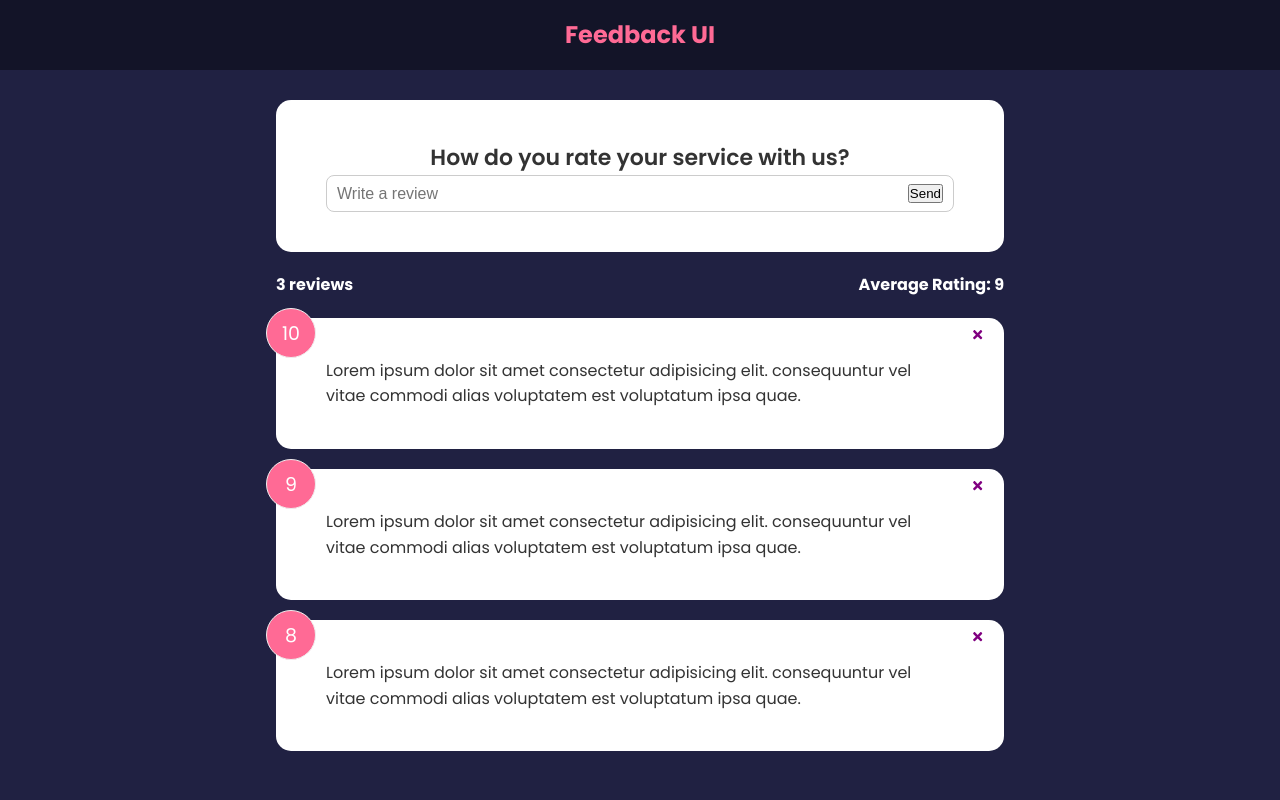
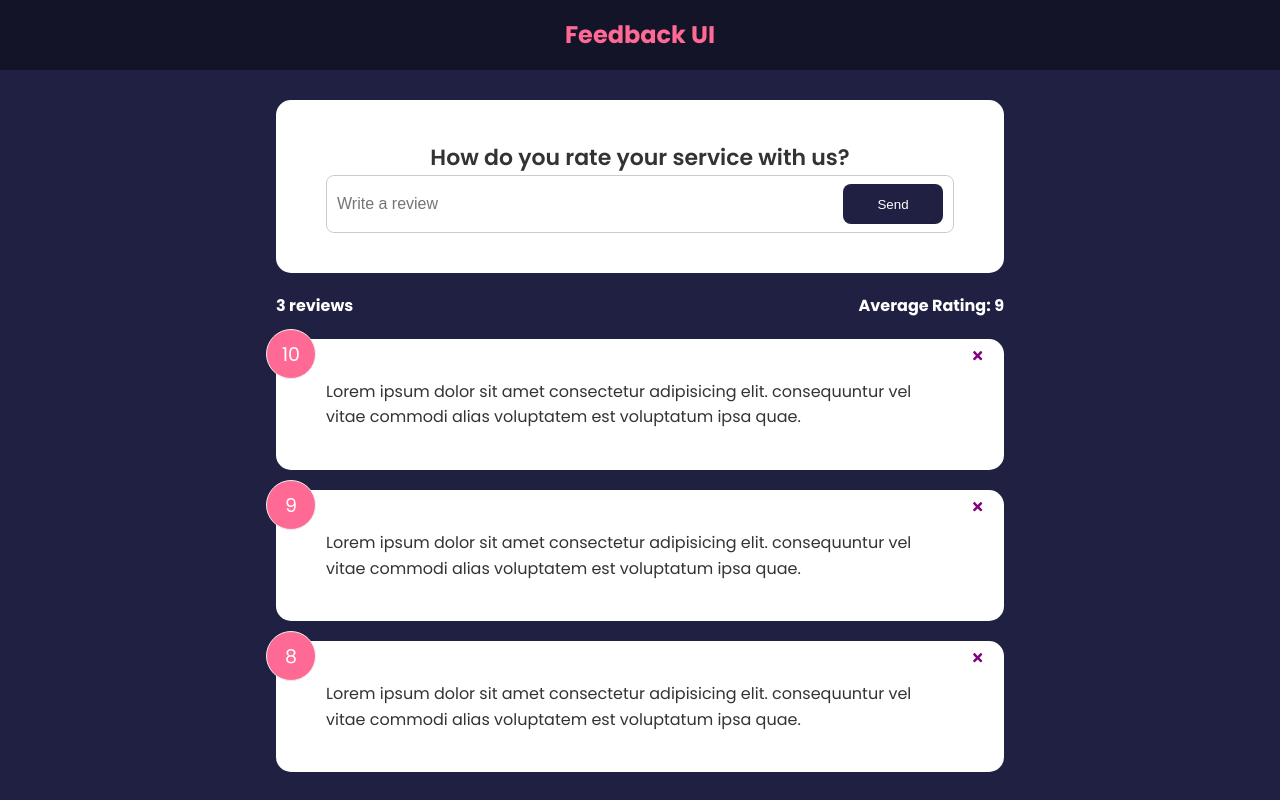
Before and after one commit to bourpie/feedback-app, a React (Vite) app: page / in a window 1280 px wide. Built offline with nearby package versions, Linux system fonts and the light colour scheme.

Commit message:
Custom button component

```diff
--- a/package.json
+++ b/package.json
@@ -9,6 +9,7 @@
     "preview": "vite preview"
   },
   "dependencies": {
+    "prop-types": "^15.8.1",
     "react": "^18.2.0",
     "react-dom": "^18.2.0",
     "react-icons": "^4.6.0"
--- a/src/components/FeedbackForm.jsx
+++ b/src/components/FeedbackForm.jsx
@@ -1,5 +1,6 @@
 import { useState } from 'react'
 import Card from './shared/Card'
+import Button from './shared/Button'
 
 function FeedbackForm() {
 
@@ -19,7 +20,7 @@
                         placeholder="Write a review"
                         onChange={handleTextChange}
                         value={text} />
-                    <button type="submit">Send</button>
+                    <Button type="submit">Send</Button>
                 </div>
             </form>
         </Card>
--- /dev/null
+++ b/src/components/shared/Button.jsx
@@ -0,0 +1,27 @@
+import PropTypes from 'prop-types';
+
+function Button({children, version, type, isDisabled}) {
+  return (
+        <button
+            type={type}
+            disabled={isDisabled}
+            className={`btn btn-${version}`}>
+                {children}
+        </button>
+    )
+}
+
+Button.defaultProps = {
+    version: 'primary',
+    type: 'button',
+    isDisabled: false
+}
+
+Button.propTypes = {
+    children: PropTypes.node.isRequired,
+    type: PropTypes.string,
+    isDisabled: PropTypes.bool,
+    version: PropTypes.string,
+}
+
+export default Button
```
Also changed, not shown: 1 other file (tests, documents, lock files or other folders).
